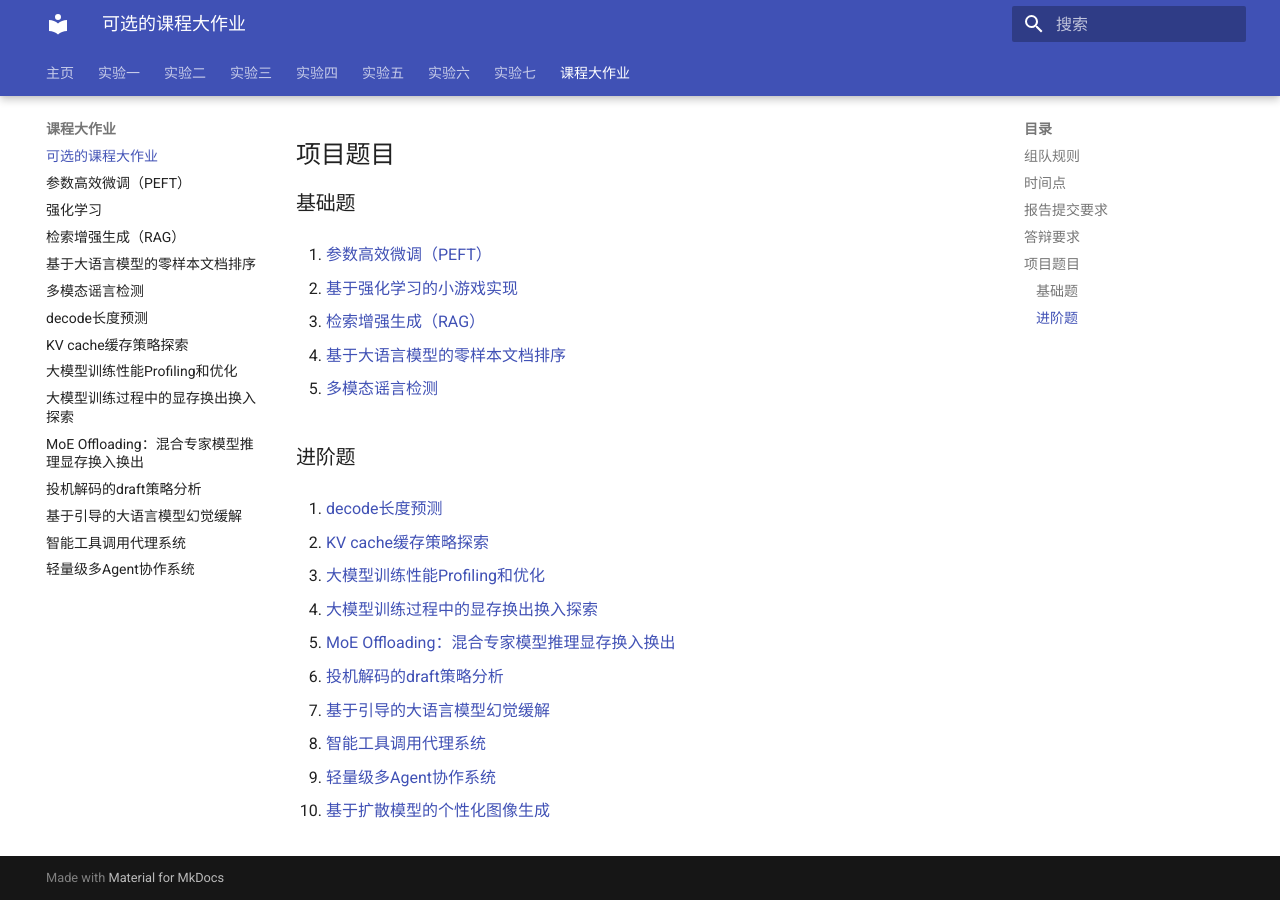
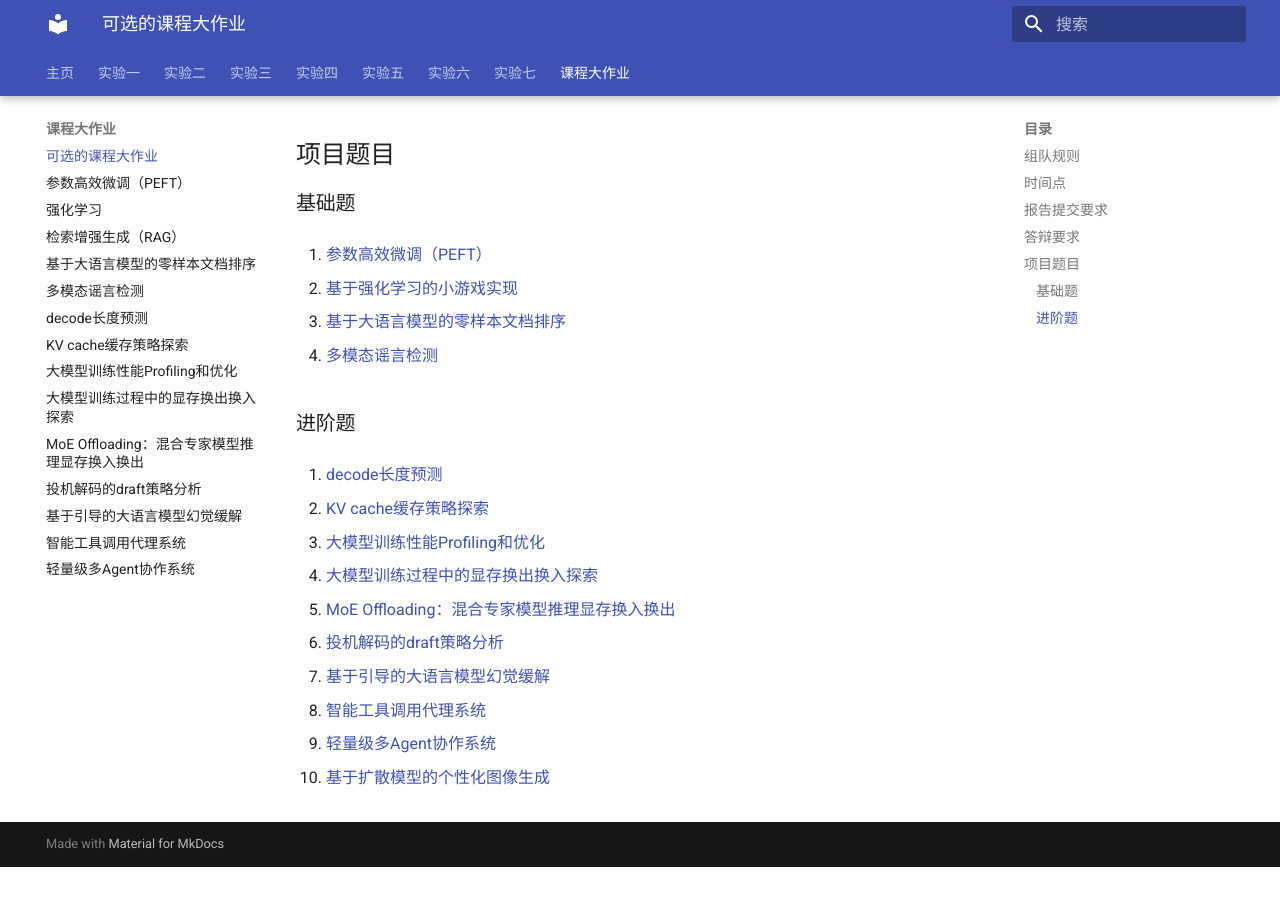
Before and after one commit to zhiweinju/nju-dl-lab-2025spring, an MkDocs documentation site: the page built from docs/final/课程大作业.md, in a window 1280 px wide and 900 px high, scrolled down 1008 px. Built offline with MkDocs 1.6.1 and Material for MkDocs 9.7.7, drawn with Linux system fonts in a browser that asks for light colours; a style sheet for code colours, icons or effects is not loaded; after the commit the page ends 1875 px from its top, so only the background shows below that.

Commit message:
Update 课程大作业.md

```diff
--- a/docs/final/课程大作业.md
+++ b/docs/final/课程大作业.md
@@ -36,11 +36,9 @@ coming soon
 
 2. [基于强化学习的小游戏实现](./projects/NJU_DL2025_project_RL.md)
 
-3. [检索增强生成（RAG）](./projects/NJU_2025spring_ragprojects.md)
+3. [基于大语言模型的零样本文档排序](./projects/NJU_2025spring_ranking.md)
 
-4. [基于大语言模型的零样本文档排序](./projects/NJU_2025spring_ranking.md)
-
-5. [多模态谣言检测](./projects/NJUProject_MultimodalRumorDetection.md)
+4. [多模态谣言检测](./projects/NJUProject_MultimodalRumorDetection.md)
 
 ### 进阶题
 
```
